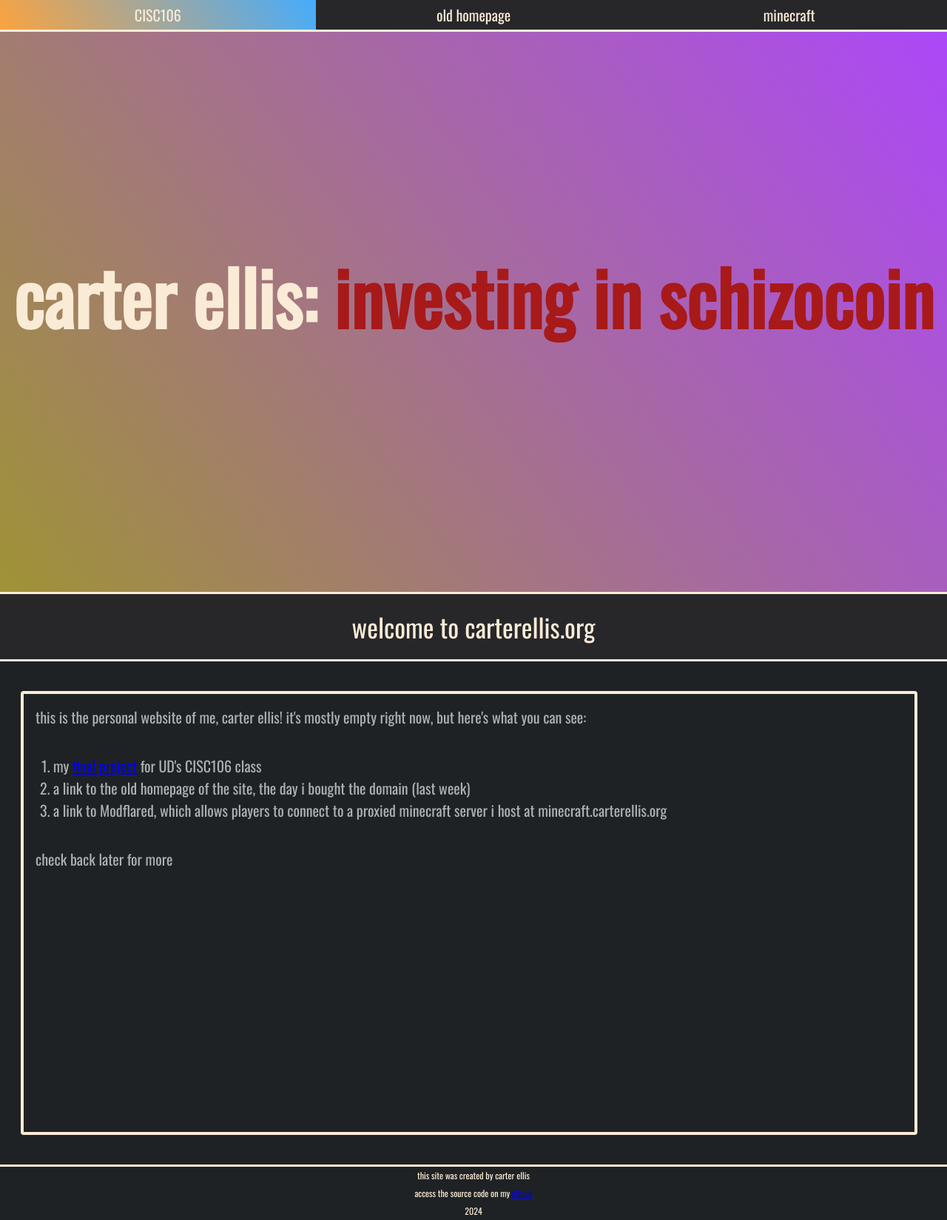
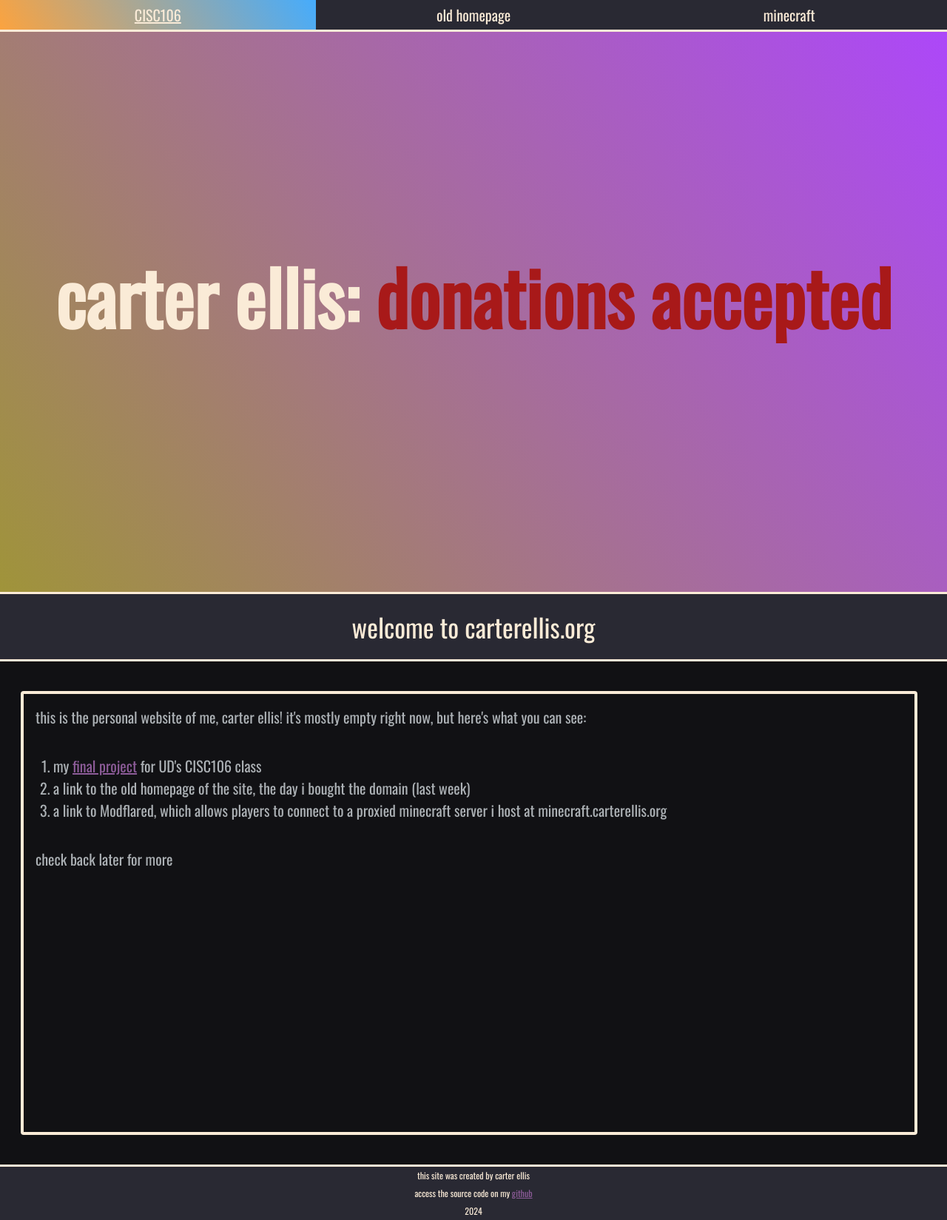
Before and after one commit to carterellis81/carterellis.org, a Flask app: page / in a window 1280 px wide. Shown: the whole page at 74% size. Run offline with Flask 3, Linux system fonts and the light colour scheme.

Commit message:
update colors

```diff
--- a/static/scripts/index.js
+++ b/static/scripts/index.js
@@ -11,15 +11,21 @@ const textSplashes = [
     "now with extra GMOs!"
 ];
 
-window.addEventListener('load', (event) => {
-    let num = getRandomInt(0, Math.ceil(textSplashes.length * 1.3));
-    if (num <= (textSplashes.length - 1)) {
+window.addEventListener('load', changeTextSplash);
+title.addEventListener('click', changeTextSplash)
+
+function changeTextSplash() {
+    let num = getRandomInt(0, Math.ceil(textSplashes.length + 3));
+    if ((num <= textSplashes.length - 1) && !(title.innerHTML.includes(textSplashes[num]))) {
         title.innerHTML = "<h1> carter ellis: <span style='color: rgb(168, 25, 25);'>" + textSplashes[num] + "</span> </h1>";
+    }
+    else if ((num <= textSplashes.length - 1)) {
+        changeTextSplash();
     }
     else {
         title.innerHTML = "<h1> carter ellis </h1>";
     }
-})
+}
 
 function getRandomInt(min, max) {
     min = Math.ceil(min);
--- a/static/styles/index.css
+++ b/static/styles/index.css
@@ -1,6 +1,6 @@
 html {
     color: antiquewhite;
-    background: #27272a;
+    background: #292933;
     font-family: "Oswald", sans-serif;
   }
 
@@ -22,7 +22,7 @@ main {
     background: linear-gradient(54deg, rgba(251,230,63,0.5644258045014881) 0%, rgba(173,70,252,1) 100%);
 }
 
-#HEADWRAPPER {
+header {
     text-align: center;
     height: 2em;
     width: 100%;
@@ -34,7 +34,7 @@ main {
 #HEADEROPTIONS {
     display: flex;
     height: 5lvh;
-    background: #27272a;
+    background: #292933;
     z-index: 10;
     border-bottom-style: solid;
     border-bottom-width: 3px;
@@ -61,7 +61,7 @@ main {
     text-align: center;
     line-height: 2.5rem;
     font-size: 1.75rem;
-    background: #27272a;
+    background: #292933;
     border-top-style: solid;
     border-bottom-style: solid;
     border-top-width: 3px;
@@ -81,13 +81,17 @@ h1 {
     text-decoration: none;
 }
 
+#HEADEROPTIONS > a:hover {
+    text-decoration: underline;
+}
+
 main {
     box-sizing: border-box;
     display: flex;
     height: 100%;
     width: 100%;
     border: 0px;
-    background: #1f2224;
+    background: #111114;
 }
 
 footer {
@@ -101,12 +105,20 @@ footer {
     border-top-style: solid;
     border-top-width: 3px;
     border-color: antiquewhite;
-    background: #1f2224;
+    background: #292933;
 }
 
 footer > p {
     margin: 0px;
     padding: 0px;
+}
+
+a {
+    color: #8d5c99;
+}
+
+a:visited {
+    color: #9c3b63;
 }
 
 article {
--- a/templates/index.html
+++ b/templates/index.html
@@ -23,7 +23,7 @@
         <script src="{{url_for('static', filename='scripts/index.js')}}" defer></script>
     </head>
     <body>
-        <div id="HEADWRAPPER">
+        <header>
             <div id="HEADEROPTIONS">
                 <a href="https://cisc106.carterellis.org" class="headeroption">
                     CISC106
@@ -35,7 +35,7 @@
                     minecraft
                 </a>
             </div>
-        </div>
+        </header>
         <div id="TITLE">
             <h1> carter ellis </h1>
         </div>
```
